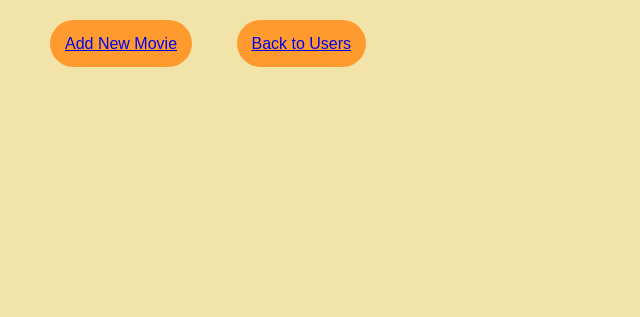
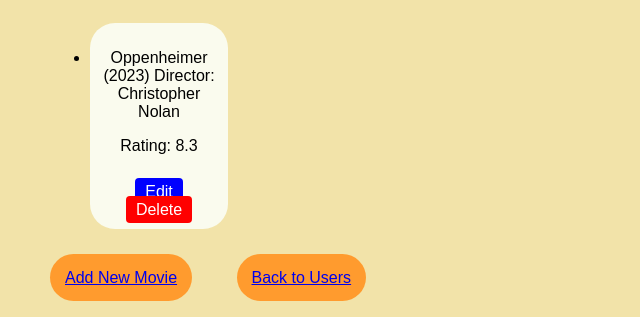
Before and after one commit to Inga355/movieweb_app, a Flask app: page /users/1 in a window 1280 px wide. Shown: the part 1583-1900 px from the top of the page, without its empty margins (0-640 px from the left). Before the commit the page ends 1650 px from the top, so only its background shows below. Run offline with Flask 3, Linux system fonts and the light colour scheme.

Commit message:
added function to delete a user and added style to buttons

```diff
--- a/app.py
+++ b/app.py
@@ -67,6 +67,21 @@
     return render_template('add_user.html')
 
 
+@app.route('/users/<int:user_id>/delete')
+def delete_user(user_id):
+    """
+    Deletes a user and redirects to the home page.
+
+    :param user_id: The ID of the user to delete.
+    :type user_id: int
+    :return: Redirects to the home page.
+    :rtype: flask.Response
+    """
+    db_manager.delete_user(user_id)
+    return redirect(url_for('home'))
+
+
+
 @app.route('/users/<int:user_id>/add_movie', methods=['GET', 'POST'])
 def add_movie(user_id):
     """
--- a/static/style.css
+++ b/static/style.css
@@ -30,6 +30,36 @@
     margin-top: 40px;
 }
 
+.update-button {
+    color: white;
+    background-color: blue;
+    padding: 5px 10px;
+    text-decoration: none;
+    border-radius: 4px;
+    margin: 10px 10px;
+}
+
+.delete-button:hover {
+    background-color: darkblue;
+}
+
+.delete-button {
+    color: white;
+    background-color: red;
+    padding: 5px 10px;
+    text-decoration: none;
+    border-radius: 4px;
+    margin: 10px 10px;
+}
+
+.delete-button:hover {
+    background-color: darkred;
+}
+
+#rating {
+    margin-bottom: 10px;
+}
+
 li {
     background-color: #FAFBEE;
     margin: 20px;
--- a/templates/user_movies.html
+++ b/templates/user_movies.html
@@ -18,9 +18,11 @@
         {% for movie in movies %}
             <img src="{{ movie.poster }}" alt="Beschreibung des Bildes"><br>
             <li>
-                {{ movie.name }} ({{ movie.year }}) Director: {{ movie.director }} - Rating: {{ movie.rating }}<br>
-                <a href="/users/{{ user.id }}/update_movie/{{ movie.id }}">Edit</a>
-                <a href="/users/{{ user.id }}/delete_movie/{{ movie.id }}">Delete</a>
+                <p>{{ movie.name }} ({{ movie.year }}) Director: {{ movie.director }}</p>
+                <p id="rating">Rating: {{ movie.rating }}</p><br>
+                <a href="/users/{{ user.id }}/update_movie/{{ movie.id }}" class="update-button">Edit</a>
+                <a href="/users/{{ user.id }}/delete_movie/{{ movie.id }}" class="delete-button" onclick="return confirm('Are you sure you want to delete this movie?');">Delete</a>
+
             </li>
         {% endfor %}
     </ul>
--- a/templates/users.html
+++ b/templates/users.html
@@ -19,6 +19,7 @@
                 {% for user in users %}
                 <li class="users">
                     <a href="/users/{{ user.id }}">{{ user.name }}</a>
+                    <a href="/users/{{ user.id }}/delete" class="delete-button" onclick="return confirm('Are you sure you want to delete this user?');">Delete</a>
                 </li>
                 {% endfor %}
             </ul>
```
Also changed, not shown: data/movieapp.db.
